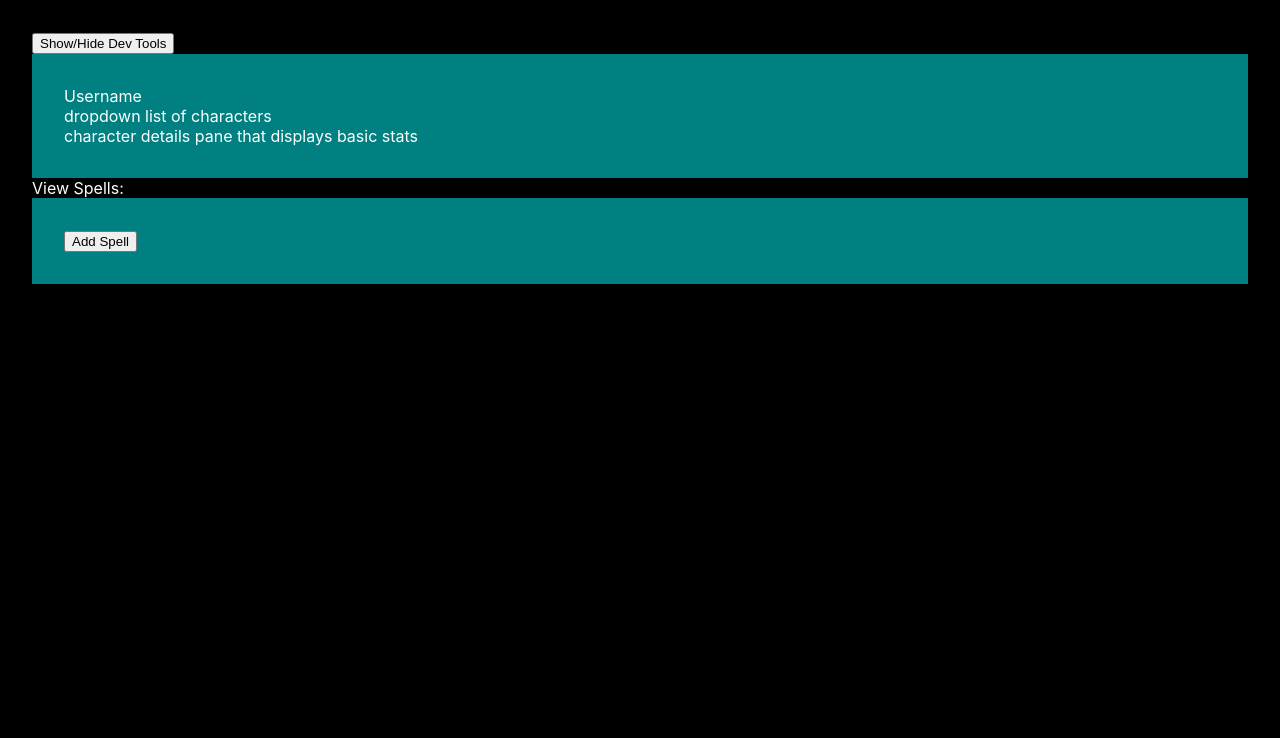
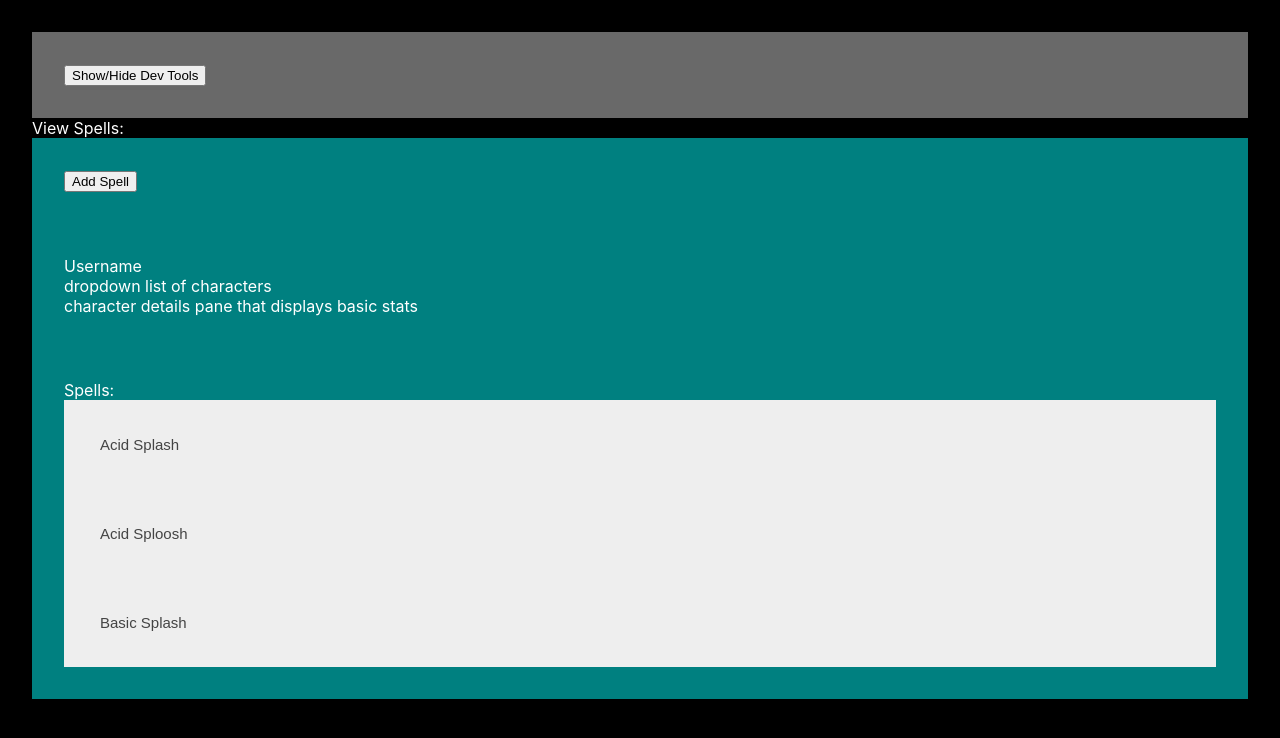
Before and after one commit to TheMartinCrabtree/bg3-data-gen, a React (Create React App) app: page / in a window 1280 px wide. Shown: the top 738 px of the page. Built offline with nearby package versions, Linux system fonts and the light colour scheme.

Commit message:
adding spell viewer

```diff
--- a/src/components/Main/Main.jsx
+++ b/src/components/Main/Main.jsx
@@ -1,6 +1,7 @@
 import React, { ReactNode, useState, useEffect } from "react";
 import styled from "styled-components";
 import { SpellUpdater } from "../SpellUpdater";
+import { SpellViewer } from "../SpellViewer";
 
 const characterData = [
   {
@@ -110,11 +111,11 @@ const Main = (props) => {
 
   return (
     <MainWrapper>
-      <div>
+      <DevToolsWrapper>
         <button onClick={() => toggleVisible("devTools")}>
           Show/Hide Dev Tools
         </button>
-      </div>
+      </DevToolsWrapper>
       {!!currentLayout.devTools && (
         <DevToolsWrapper>
           <div>
@@ -168,11 +169,7 @@ const Main = (props) => {
           </div>
         </DevToolsWrapper>
       )}
-      <ActivePaneWrapper>
-        <div>Username</div>
-        <div>dropdown list of characters</div>
-        <div>character details pane that displays basic stats</div>
-      </ActivePaneWrapper>
+
       <div>View Spells:</div>
       <ActivePaneWrapper>
         <button
@@ -190,6 +187,15 @@ const Main = (props) => {
           />
         )}
       </ActivePaneWrapper>
+      <ActivePaneWrapper>
+        <div>Username</div>
+        <div>dropdown list of characters</div>
+        <div>character details pane that displays basic stats</div>
+      </ActivePaneWrapper>
+      <ActivePaneWrapper>
+        <div>Spells:</div>
+        <SpellViewer />
+      </ActivePaneWrapper>
     </MainWrapper>
   );
 };
--- a/src/components/SpellUpdater/SpellUpdater.jsx
+++ b/src/components/SpellUpdater/SpellUpdater.jsx
@@ -1,57 +1,57 @@
 import React, { useState } from "react";
 import styled from "styled-components";
-import hexGen from "../Utilities/hexGen";
+import { hexGen, spellPropertyKeys } from "../Utilities";
 
-const formDataArr = [
-  {
-    labelText: "Spell Name",
-    dataLabel: "spellName",
-  },
-  {
-    labelText: "Spell Level",
-    dataLabel: "spellLevel",
-  },
-  {
-    labelText: "School of Magic",
-    dataLabel: "spellSchool",
-  },
-  {
-    labelText: "Action Type",
-    dataLabel: "spellAction",
-  },
-  {
-    labelText: "Spell Damage",
-    dataLabel: "spellDamage",
-  },
-  {
-    labelText: "Damage Type",
-    dataLabel: "spellDamageType",
-  },
-  {
-    labelText: "Saving Throw to Resist",
-    dataLabel: "savingThrow",
-  },
-  {
-    labelText: "Bonuses When Cast at a Higher Level",
-    dataLabel: "spellHigherLevel",
-  },
-  {
-    labelText: "Spell Duration",
-    dataLabel: "spellDuration",
-  },
-  {
-    labelText: "Spell Range",
-    dataLabel: "spellRange",
-  },
-  {
-    labelText: "Spell Radius",
-    dataLabel: "spellRadius",
-  },
-  {
-    labelText: "Spell Description",
-    dataLabel: "spellInfo",
-  },
-];
+// const formDataArr = [
+//   {
+//     labelText: "Spell Name",
+//     dataLabel: "spellName",
+//   },
+//   {
+//     labelText: "Spell Level",
+//     dataLabel: "spellLevel",
+//   },
+//   {
+//     labelText: "School of Magic",
+//     dataLabel: "spellSchool",
+//   },
+//   {
+//     labelText: "Action Type",
+//     dataLabel: "spellAction",
+//   },
+//   {
+//     labelText: "Spell Damage",
+//     dataLabel: "spellDamage",
+//   },
+//   {
+//     labelText: "Damage Type",
+//     dataLabel: "spellDamageType",
+//   },
+//   {
+//     labelText: "Saving Throw to Resist",
+//     dataLabel: "savingThrow",
+//   },
+//   {
+//     labelText: "Bonuses When Cast at a Higher Level",
+//     dataLabel: "spellHigherLevel",
+//   },
+//   {
+//     labelText: "Spell Duration",
+//     dataLabel: "spellDuration",
+//   },
+//   {
+//     labelText: "Spell Range",
+//     dataLabel: "spellRange",
+//   },
+//   {
+//     labelText: "Spell Radius",
+//     dataLabel: "spellRadius",
+//   },
+//   {
+//     labelText: "Spell Description",
+//     dataLabel: "spellInfo",
+//   },
+// ];
 
 const defaultSpellData = {
   spellID: "",
@@ -122,8 +122,8 @@ const SpellUpdater = (props) => {
 
   const renderFields = () => {
     return (
-      formDataArr &&
-      formDataArr.map((fieldData, index) => {
+      spellPropertyKeys &&
+      spellPropertyKeys.map((fieldData, index) => {
         const { labelText, dataLabel } = fieldData;
         return (
           <FieldWrapper key={`${dataLabel}${index}`}>
--- a/src/components/SpellViewer/SpellViewer.jsx
+++ b/src/components/SpellViewer/SpellViewer.jsx
@@ -56,10 +56,18 @@ const SpellViewer = (props) => {
         return true;
       }
     };
+    console.log("spellsData", spellsData);
+    // return (
+    //   spellsData &&
+    //   spellsData.map((spellData) => {
+    //     return <div>{`${spellData.spellName}`}</div>;
+    //   })
+    // );
 
-    spellsData &&
+    return (
+      spellsData &&
       spellsData.map((spellData) => {
-        const [
+        const {
           spellID,
           spellName,
           spellLevel,
@@ -72,9 +80,9 @@ const SpellViewer = (props) => {
           spellRange,
           spellRadius,
           spellInfo,
-        ] = spellData;
+        } = spellData;
         return (
-          <div key={spellID}>
+          <div key={`${spellID}-spellinfo`}>
             <AccordionButton>
               <AccordionButton onClick={togglePanel}>
                 {spellName}
@@ -90,7 +98,8 @@ const SpellViewer = (props) => {
             </AccordionButton>
           </div>
         );
-      });
+      })
+    );
   };
   return (
     <LayoutWrapper>
--- a/src/components/Utilities/index.js
+++ b/src/components/Utilities/index.js
@@ -1 +1,2 @@
 export { default as hexGen } from "./hexGen";
+export { default as spellPropertyKeys } from "./spellPropertyKeys";
--- /dev/null
+++ b/src/components/Utilities/spellPropertyKeys.js
@@ -0,0 +1,51 @@
+const spellPropertyKeys = [
+  {
+    labelText: "Spell Name",
+    dataLabel: "spellName",
+  },
+  {
+    labelText: "Spell Level",
+    dataLabel: "spellLevel",
+  },
+  {
+    labelText: "School of Magic",
+    dataLabel: "spellSchool",
+  },
+  {
+    labelText: "Action Type",
+    dataLabel: "spellAction",
+  },
+  {
+    labelText: "Spell Damage",
+    dataLabel: "spellDamage",
+  },
+  {
+    labelText: "Damage Type",
+    dataLabel: "spellDamageType",
+  },
+  {
+    labelText: "Saving Throw to Resist",
+    dataLabel: "savingThrow",
+  },
+  {
+    labelText: "Bonuses When Cast at a Higher Level",
+    dataLabel: "spellHigherLevel",
+  },
+  {
+    labelText: "Spell Duration",
+    dataLabel: "spellDuration",
+  },
+  {
+    labelText: "Spell Range",
+    dataLabel: "spellRange",
+  },
+  {
+    labelText: "Spell Radius",
+    dataLabel: "spellRadius",
+  },
+  {
+    labelText: "Spell Description",
+    dataLabel: "spellInfo",
+  },
+];
+export default spellPropertyKeys;
```
Also changed, not shown: src/components/Utilities/formKeys.js (deleted).
